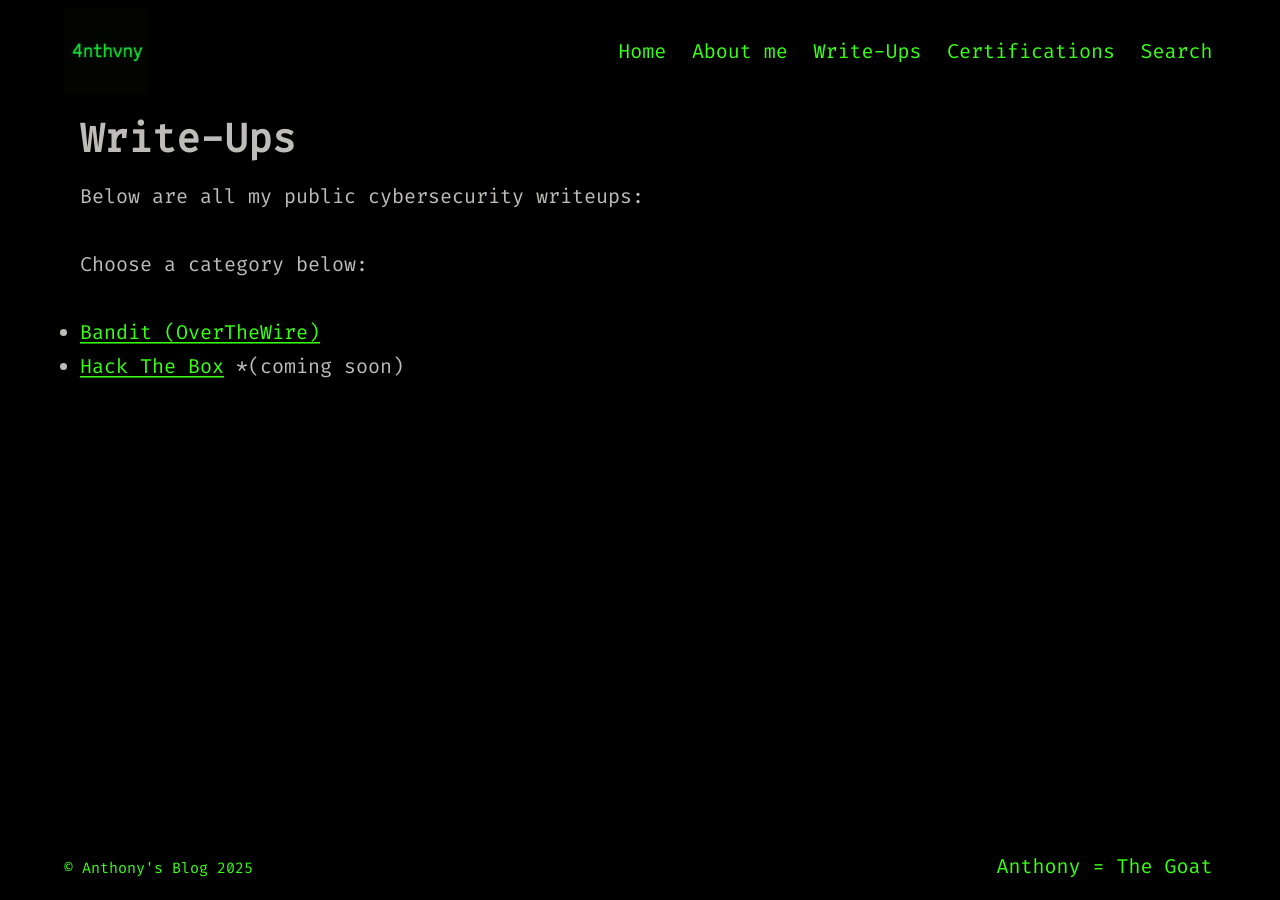
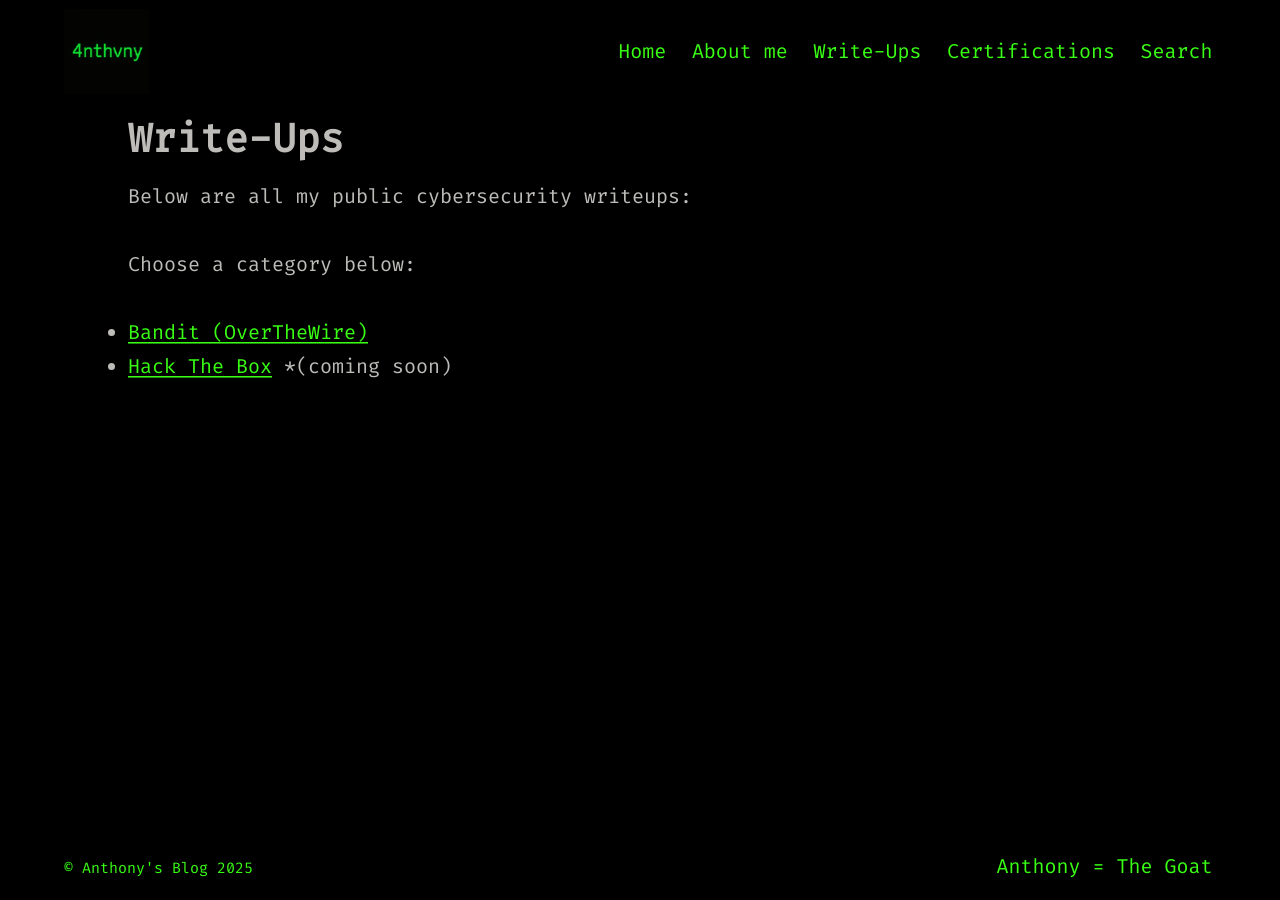
Before and after one commit to 4nthvny/4nthvny.github.io, a Jekyll site: the page built from write-ups.md, in a window 1280 px wide. Built offline with Jekyll 4.4.1, drawn with Linux system fonts in a browser that asks for light colours.

Commit message:
Update site-before-start.html

```diff
--- a/_includes/site-before-start.html
+++ b/_includes/site-before-start.html
@@ -12,8 +12,8 @@
     max-width: none;
     width: 100%;
     margin: 0; /* kill the "centered narrow column" */
-    padding-left: min(2vw, 16px);
-    padding-right: min(2vw, 16px);
+    padding-left: 5vw;
+    padding-right: 5vw;
   }
 
   /* Mobile: keep it stacked and comfortable */
```
